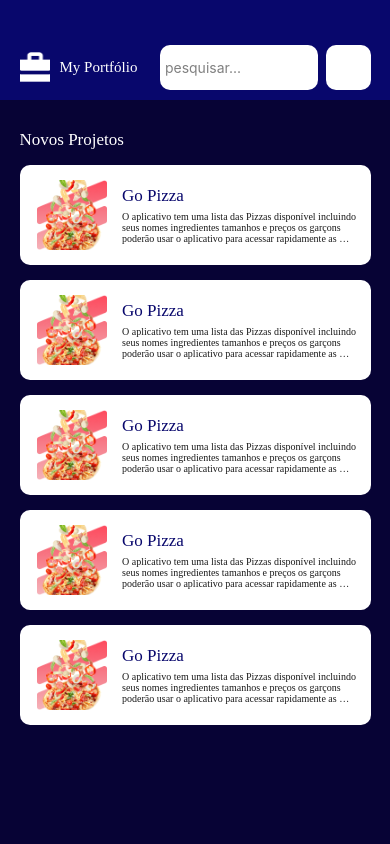
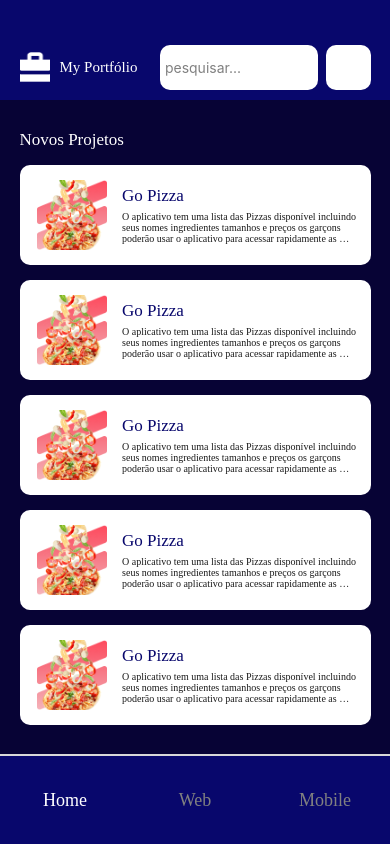
Before and after one commit to jeymes/MyPortfolio, a React Native app: screen / in a window 390 px wide. Built offline with nearby package versions, Linux system fonts and the light colour scheme; some icons are missing.

Commit message:
creating routes web and mobile

```diff
--- a/App.tsx
+++ b/App.tsx
@@ -1,7 +1,7 @@
 import React from 'react';
-import { StatusBar, Text, View } from 'react-native';
-import theme from './src/theme';
+import { StatusBar } from 'react-native';
 import { Home } from './src/screens/Home';
+import { Routes } from './src/routes';
 function App(): JSX.Element {
   return (
     <>
@@ -10,7 +10,7 @@ function App(): JSX.Element {
       translucent
       barStyle='light-content'
       />
-      <Home/>
+      <Routes/>
     </>
   );
 }
--- a/package.json
+++ b/package.json
@@ -9,10 +9,15 @@
     "test": "jest"
   },
   "dependencies": {
+    "@react-navigation/bottom-tabs": "^6.5.7",
+    "@react-navigation/native": "^6.1.6",
+    "@react-navigation/native-stack": "^6.9.12",
     "react": "18.2.0",
     "react-native": "0.71.4",
     "react-native-feather": "^1.1.2",
     "react-native-iphone-x-helper": "^1.3.1",
+    "react-native-safe-area-context": "^4.5.0",
+    "react-native-screens": "^3.20.0",
     "react-native-svg": "^13.8.0"
   },
   "devDependencies": {
--- /dev/null
+++ b/src/components/BottomTab/index.tsx
@@ -0,0 +1,30 @@
+import React from 'react';
+import { View, Text, TextProps, ViewProps } from 'react-native';
+
+import { styles } from './styles';
+import theme from '../../theme';
+
+type TitleProps = TextProps &{
+    color: string;
+    title: string;
+}
+
+export function BottomTab({ title, color  }: TitleProps) {
+
+
+  return (
+    <View style={styles.container}>
+
+      <Text
+      style={{
+        fontSize: 18,
+        fontFamily: theme.FONT_FAMILY.TITLE,
+        color: color
+      }}
+      >
+        {title}
+      </Text>
+
+    </View>
+  );
+}
--- /dev/null
+++ b/src/components/BottomTab/styles.ts
@@ -0,0 +1,9 @@
+import { StyleSheet } from 'react-native';
+import theme from '../../theme';
+
+export const styles = StyleSheet.create({
+    container: {
+        flexDirection: 'row',
+        alignItems: 'center',
+    }
+})
--- /dev/null
+++ b/src/routes/index.tsx
@@ -0,0 +1,13 @@
+import React from "react";
+import { NavigationContainer } from '@react-navigation/native';
+import { TabRoutes } from "./tab.routes";
+
+export function Routes(){
+
+
+    return(
+        <NavigationContainer>
+           <TabRoutes/>
+        </NavigationContainer>
+    )
+}
--- /dev/null
+++ b/src/routes/tab.routes.tsx
@@ -0,0 +1,69 @@
+import React from 'react';
+import  { Platform }  from 'react-native';
+import theme from '../theme';
+
+import { createBottomTabNavigator } from '@react-navigation/bottom-tabs';
+import { Home } from '../screens/Home';
+import { BottomTab } from '../components/BottomTab';
+
+const { Navigator, Screen } = createBottomTabNavigator();
+
+export function TabRoutes(){
+
+    return(
+        <Navigator
+        screenOptions={{
+            tabBarActiveTintColor: theme.COLORS.SECONDARY,
+            tabBarInactiveTintColor: theme.COLORS.BORDER,
+            tabBarActiveBackgroundColor: theme.COLORS.PRIMARY,
+            tabBarInactiveBackgroundColor:  theme.COLORS.PRIMARY,
+            headerShown: false,
+            tabBarShowLabel: false,
+            tabBarStyle: {
+                height: 90,
+                borderTopWidth: 2,
+                paddingVertical: Platform.OS === 'ios' ? 20 : 0
+            }
+        }}
+        >
+            <Screen
+            name='home'
+            component={Home}
+            options={{
+                tabBarIcon: ({ color}) =>(
+                    <BottomTab
+                    title='Home'
+                    color={color}
+                    />
+                )
+            }}
+            />
+           <Screen
+            name='web'
+            component={Home}
+            options={{
+                tabBarIcon: ({ color}) =>(
+                    <BottomTab
+                    title='Web'
+                    color={color}
+                    />
+                )
+            }}
+            />
+
+            <Screen
+            name='orders'
+            component={Home}
+            options={{
+                tabBarIcon: ({ color}) =>(
+                    <BottomTab
+                    title='Mobile'
+                    color={color}
+                    />
+                )
+            }}
+            />
+
+        </Navigator>
+    )
+}
```
Also changed, not shown: src/@types/navigation.d.ts (added, +11 -0 lines), 1 other file (tests, documents, lock files or other folders).
